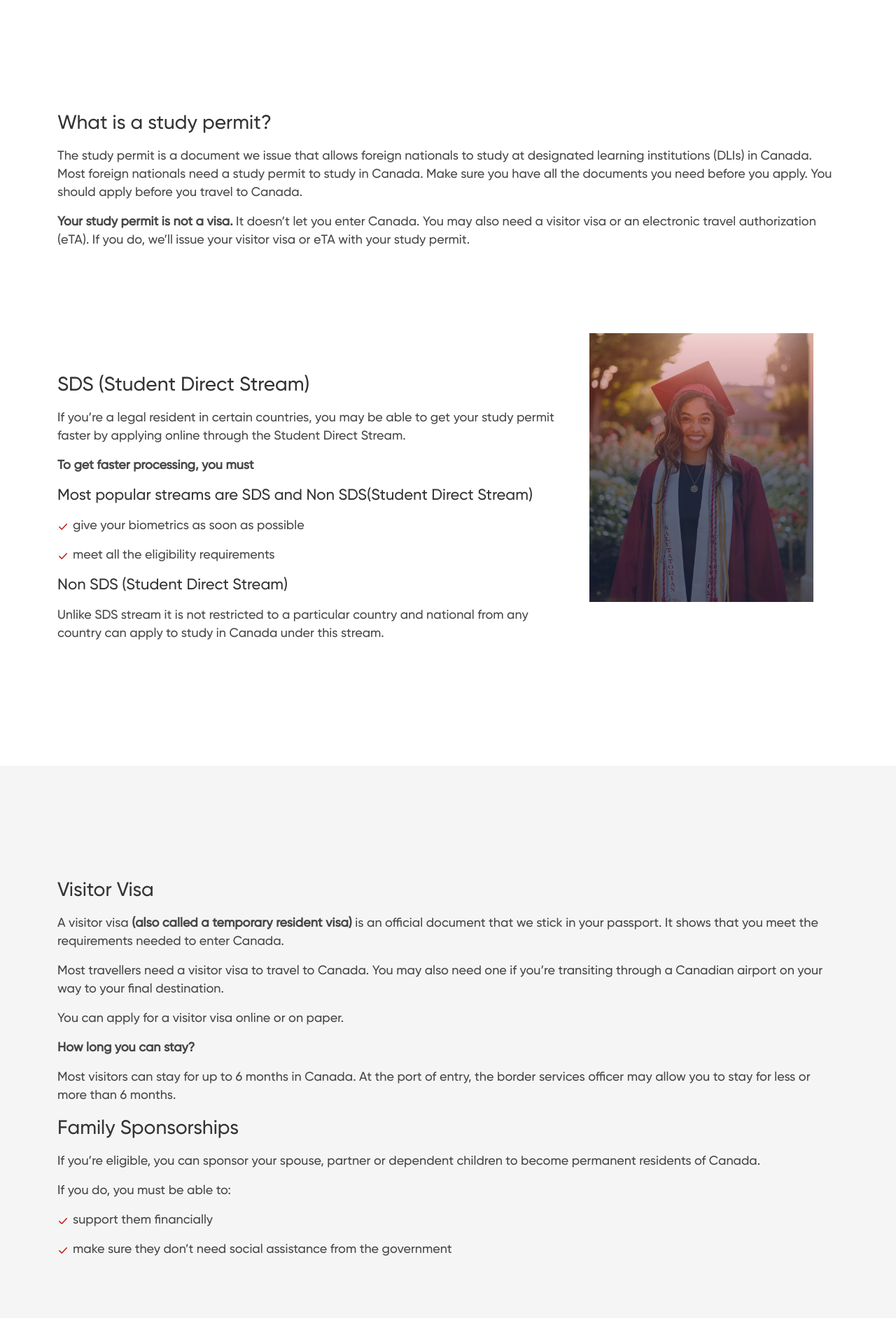
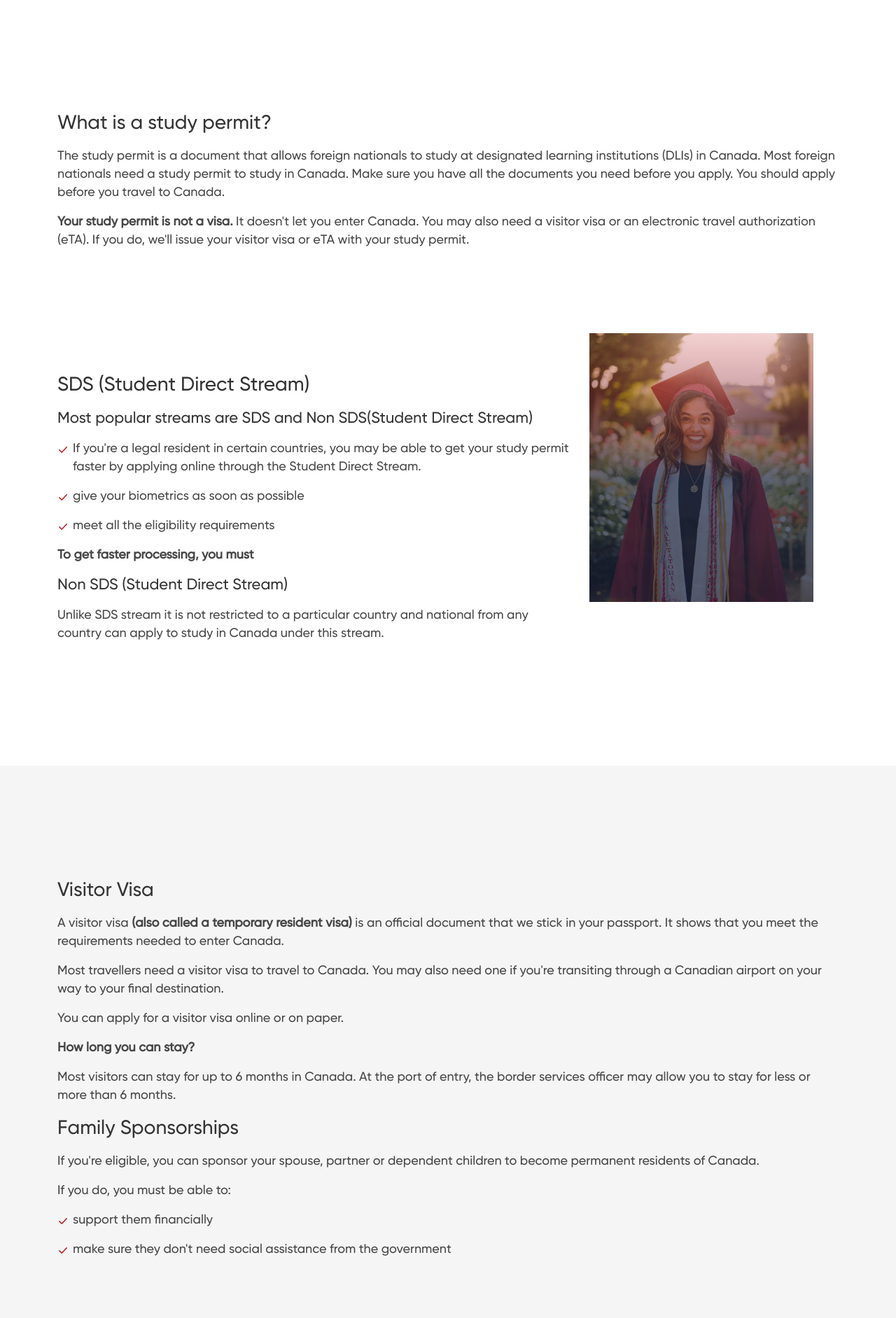
Before and after one commit to snaketechinc/gati-immigration, a PHP site: page /services.html in a window 1280 px wide. Shown: the part 598-2481 px from the top of the page at 70% size. Run offline with PHP 8.4, Linux system fonts and the light colour scheme; some libraries are stand-ins or nearby versions.

Commit message:
- Update Code

```diff
--- a/about.html
+++ b/about.html
@@ -298,7 +298,7 @@
                 <div class="consultation d-md-flex align-items-center">
                     <div class="d-md-flex align-items-center">
                         <img src="images/icons/big-mail.svg" alt="mail">
-                        <h4>Need Free Consultation<span class="text-red">?</span></h4>
+                        <h4>Need Consultation<span class="text-red">?</span></h4>
                     </div>
                     <span class="quick-call"><a href="tel:+1(437) 928-49191">+1(437) 928-4919</a></span>
                 </div>
--- a/canada.html
+++ b/canada.html
@@ -403,7 +403,7 @@
                 <div class="consultation d-md-flex align-items-center">
                     <div class="d-md-flex align-items-center">
                         <img src="images/icons/big-mail.svg" alt="mail">
-                        <h4>Need Free Consultation<span class="text-red">?</span></h4>
+                        <h4>Need Consultation<span class="text-red">?</span></h4>
                     </div>
                     <span class="quick-call"><a href="tel:+1(437) 928-49191">+1(437) 928-4919</a></span>
                 </div>
--- a/contactus.html
+++ b/contactus.html
@@ -64,7 +64,7 @@
         <div class="row h-100">
             <div class="col-md-12 h-100 position-relative">
                  <div class="banner-text">
-                     <h1 class="d-lg-block font-bold">Cotnact us</span></h1>
+                     <h1 class="d-lg-block font-bold">Contact us</span></h1>
                  </div>
             </div>
         </div>
@@ -267,7 +267,7 @@
                 <div class="consultation d-md-flex align-items-center">
                     <div class="d-md-flex align-items-center">
                         <img src="images/icons/big-mail.svg" alt="mail">
-                        <h4>Need Free Consultation<span class="text-red">?</span></h4>
+                        <h4>Need Consultation<span class="text-red">?</span></h4>
                     </div>
                     <span class="quick-call"><a href="tel:+1(437) 928-49191">+1(437) 928-4919</a></span>
                 </div>
--- a/css/style.css
+++ b/css/style.css
@@ -301,7 +301,7 @@ body {
       .section-footer .container {
         padding-top: 3rem; } }
   .section-footer .footer-cols {
-    width: 50%;
+    width: 40%;
     padding: 0 50px 0 15px; }
     @media only screen and (max-width: 991px) {
       .section-footer .footer-cols {
@@ -310,7 +310,7 @@ body {
     .section-footer .footer-cols-multiple:last-child {
       width: 100%; } }
   .section-footer .footer-cols-multiple {
-    width: 25%;
+    width: 30%;
     padding: 0 15px; }
     @media only screen and (min-width: 768px) and (max-width: 991px) {
       .section-footer .footer-cols-multiple {
--- a/services.html
+++ b/services.html
@@ -80,8 +80,8 @@
             <div class="col-md-12">
                 <div class="why-right">
                     <h2 class="sub-title-two">What is a study permit?</h2>
-                    <p class="para-text">The study permit is a document we issue that allows foreign nationals to study at designated learning institutions (DLIs) in Canada. Most foreign nationals need a study permit to study in Canada. Make sure you have all the documents you need before you apply. You should apply before you travel to Canada.</p>
-                    <p class="para-text"><strong>Your study permit is not a visa. </strong>It doesn’t let you enter Canada. You may also need a visitor visa or an electronic travel authorization (eTA). If you do, we’ll issue your visitor visa or eTA with your study permit.</p>
+                    <p class="para-text">The study permit is a document that allows foreign nationals to study at designated learning institutions (DLIs) in Canada. Most foreign nationals need a study permit to study in Canada. Make sure you have all the documents you need before you apply. You should apply before you travel to Canada.</p>
+                    <p class="para-text"><strong>Your study permit is not a visa. </strong>It doesn't let you enter Canada. You may also need a visitor visa or an electronic travel authorization (eTA). If you do, we'll issue your visitor visa or eTA with your study permit.</p>
                 </div>
             </div>
         </div>
@@ -94,13 +94,15 @@
             <div class="col-md-8">
                 <div class="why-right">
                     <h2 class="sub-title-two">SDS (Student Direct Stream)</h2>
-                    <p class="para-text">If you’re a legal resident in certain countries, you may be able to get your study permit faster by applying online through the Student Direct Stream.</p>
-                    <p class="para-text"><strong>To get faster processing, you must</strong></p>
+                    <!--<p class="para-text">If you're a legal resident in certain countries, you may be able to get your study permit faster by applying online through the Student Direct Stream.</p>-->
+
                     <h3>Most popular streams are SDS and Non SDS(Student Direct Stream)</h3>
                     <ul>
+                        <li class="para-text">If you're a legal resident in certain countries, you may be able to get your study permit faster by applying online through the Student Direct Stream.</li>
                         <li class="para-text">give your biometrics as soon as possible</li>
                         <li class="para-text">meet all the eligibility requirements</li>
                     </ul>
+                    <p class="para-text"><strong>To get faster processing, you must</strong></p>
                     <h3>Non SDS (Student Direct Stream)</h3>
                     <p class="para-text">Unlike SDS stream it is not restricted to a particular country and national from any country can apply to study in Canada under this stream.</p>
                 </div>
@@ -115,18 +117,18 @@
                 <div class="why-right">
                     <h2 class="sub-title-two">Visitor Visa</h2>
                     <p class="para-text">A visitor visa  <strong>(also called a temporary resident visa)</strong> is an official document that we stick in your passport. It shows that you meet the requirements needed to enter Canada.</p>
-                    <p class="para-text">Most travellers need a visitor visa to travel to Canada. You may also need one if you’re transiting through a Canadian airport on your way to your final destination.</p>
+                    <p class="para-text">Most travellers need a visitor visa to travel to Canada. You may also need one if you're transiting through a Canadian airport on your way to your final destination.</p>
                     <p class="para-text">You can apply for a visitor visa online or on paper.</p>
                     <p class="para-text"><strong>How long you can stay?</strong></p>
                     <p class="para-text">Most visitors can stay for up to 6 months in Canada. At the port of entry, the border services officer may allow you to stay for less or more than 6 months. </p>
 
                     <h2 class="sub-title-two">Family Sponsorships</h2>
-                    <p class="para-text">If you’re eligible, you can sponsor your spouse, partner or dependent children to become permanent residents of Canada.</p>
+                    <p class="para-text">If you're eligible, you can sponsor your spouse, partner or dependent children to become permanent residents of Canada.</p>
 
                     <p class="para-text">If you do, you must be able to:</p>
                     <ul>
                         <li class="para-text">support them financially</li>
-                        <li class="para-text">make sure they don’t need social assistance from the government</li>
+                        <li class="para-text">make sure they don't need social assistance from the government</li>
                     </ul>
                 </div>
             </div>
@@ -140,7 +142,7 @@
                 <div class="why-right">
                     <h2 class="sub-title-two">Express Entry: </h2>
                     <p class="para-text">Express Entry is an online system that we use to manage immigration applications from skilled workers.</p>
-                    <!--<p class="para-text"><strong>Your study permit is not a visa. </strong>It doesn’t let you enter Canada. You may also need a visitor visa or an electronic travel authorization (eTA). If you do, we’ll issue your visitor visa or eTA with your study permit.</p>-->
+                    <!--<p class="para-text"><strong>Your study permit is not a visa. </strong>It doesn't let you enter Canada. You may also need a visitor visa or an electronic travel authorization (eTA). If you do, we'll issue your visitor visa or eTA with your study permit.</p>-->
                 </div>
             </div>
         </div>
@@ -187,7 +189,7 @@
                         <li class="para-text">pass a citizenship test</li>
                         <li class="para-text">prove their language skills in English or French</li>
                     </ul>
-                    <p class="para-text">Other requirements may apply. You can apply online or on paper. Don’t apply both the ways.</p>
+                    <p class="para-text">Other requirements may apply. You can apply online or on paper. Don't apply both the ways.</p>
                 </div>
             </div>
         </div>
@@ -317,7 +319,7 @@
                 <div class="consultation d-md-flex align-items-center">
                     <div class="d-md-flex align-items-center">
                         <img src="images/icons/big-mail.svg" alt="mail">
-                        <h4>Need Free Consultation<span class="text-red">?</span></h4>
+                        <h4>Need Consultation<span class="text-red">?</span></h4>
                     </div>
                     <span class="quick-call"><a href="tel:+1(437) 928-49191">+1(437) 928-4919</a></span>
                 </div>
```
Also changed, not shown: index.html (+3 -6 lines).
